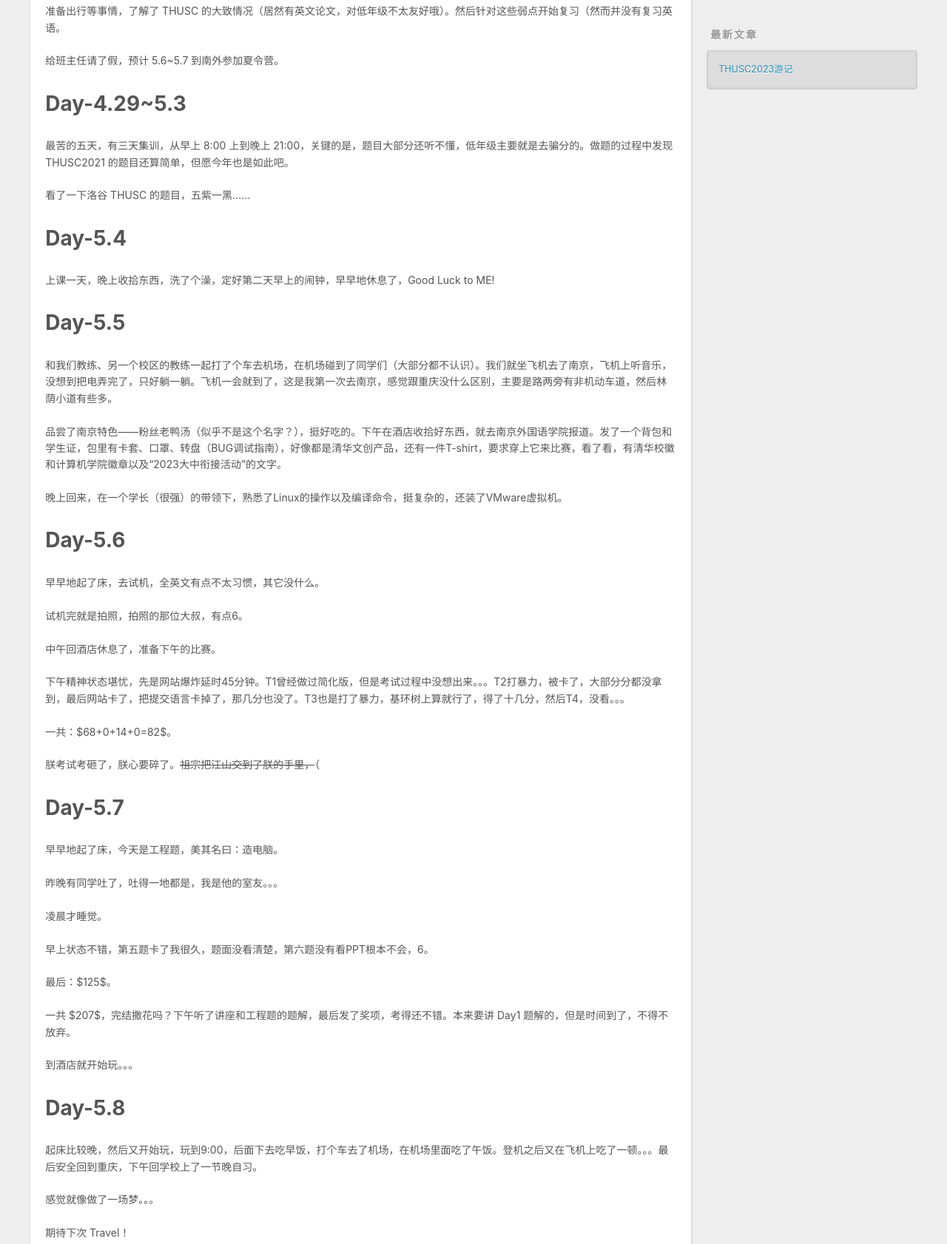
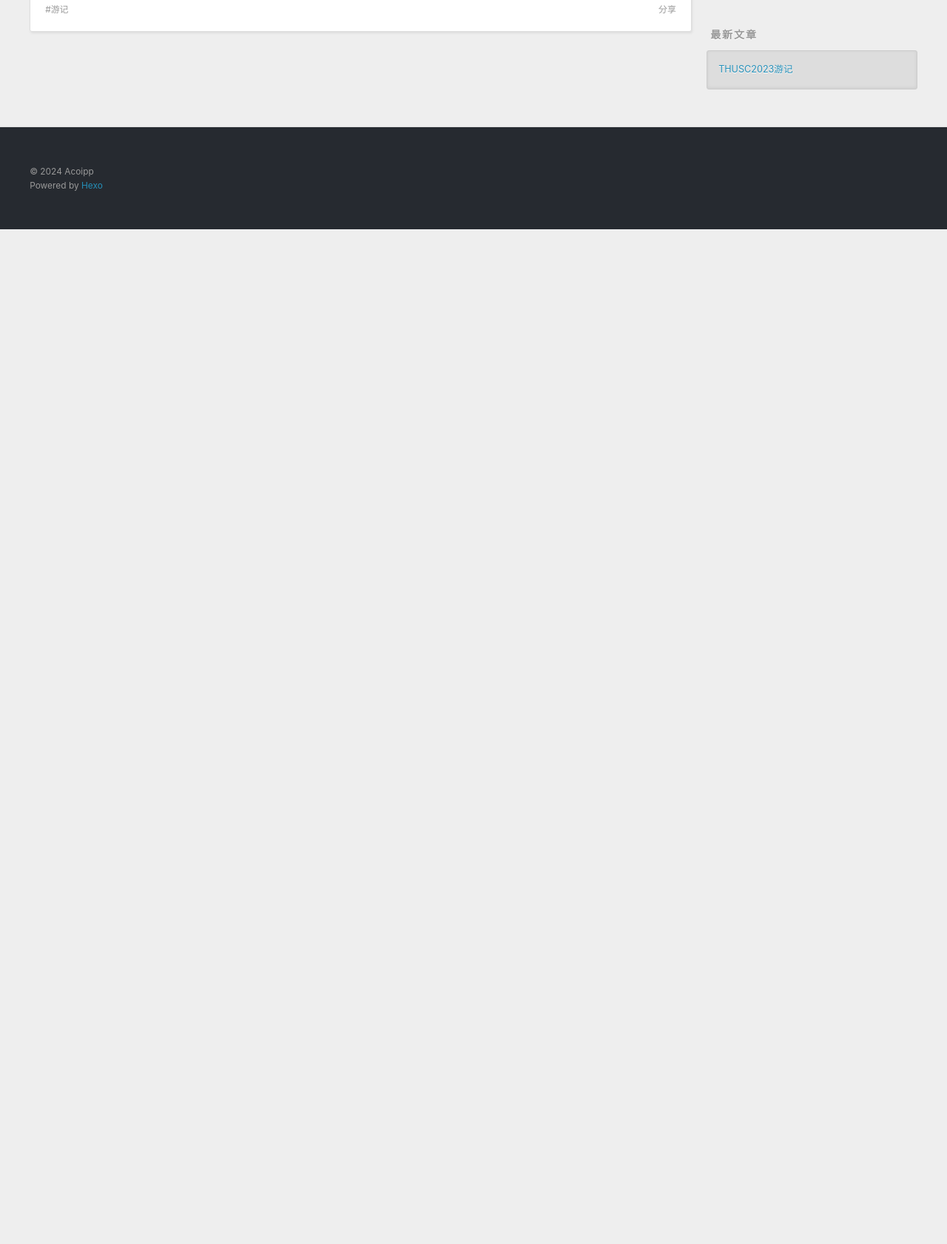
Before and after one commit to Acoipp/acoipp.github.io, a plain HTML site: page index.html in a window 1280 px wide. Shown: the part 701-2383 px from the top of the page at 74% size. After the commit the page ends 1011 px from the top, so only its background shows below. Drawn offline with Linux system fonts and the light colour scheme.

Commit message:
Site updated: 2024-01-06 21:28:57

```diff
--- a/index.html
+++ b/index.html
@@ -100,30 +100,6 @@
 
         <p>第一次写游记。。。</p>
 <h1 id="Day-4-16"><a href="#Day-4-16" class="headerlink" title="Day-4.16"></a><strong>Day-4.16</strong></h1><p>从老师那里得知 THUSC 与 PKUSC 审核通过的事情，犹豫了一会，趁着家长考虑的间隙过了一道题（，最后选择 THUSC，带队老师是我们教练。</p>
-<h1 id="Day-4-27-4-28"><a href="#Day-4-27-4-28" class="headerlink" title="Day-4.27~4.28"></a><strong>Day-4.27~4.28</strong></h1><p>准备出行等事情，了解了 THUSC 的大致情况（居然有英文论文，对低年级不太友好哦）。然后针对这些弱点开始复习（然而并没有复习英语。</p>
-<p>给班主任请了假，预计 5.6~5.7 到南外参加夏令营。</p>
-<h1 id="Day-4-29-5-3"><a href="#Day-4-29-5-3" class="headerlink" title="Day-4.29~5.3"></a><strong>Day-4.29~5.3</strong></h1><p>最苦的五天，有三天集训，从早上 8:00 上到晚上 21:00，关键的是，题目大部分还听不懂，低年级主要就是去骗分的。做题的过程中发现 THUSC2021 的题目还算简单，但愿今年也是如此吧。</p>
-<p>看了一下洛谷 THUSC 的题目，五紫一黑……</p>
-<h1 id="Day-5-4"><a href="#Day-5-4" class="headerlink" title="Day-5.4"></a><strong>Day-5.4</strong></h1><p>上课一天，晚上收拾东西，洗了个澡，定好第二天早上的闹钟，早早地休息了，Good Luck to ME!</p>
-<h1 id="Day-5-5"><a href="#Day-5-5" class="headerlink" title="Day-5.5"></a><strong>Day-5.5</strong></h1><p>和我们教练、另一个校区的教练一起打了个车去机场，在机场碰到了同学们（大部分都不认识）。我们就坐飞机去了南京，飞机上听音乐，没想到把电弄完了，只好躺一躺。飞机一会就到了，这是我第一次去南京，感觉跟重庆没什么区别，主要是路两旁有非机动车道，然后林荫小道有些多。</p>
-<p>品尝了南京特色——粉丝老鸭汤（似乎不是这个名字？），挺好吃的。下午在酒店收拾好东西，就去南京外国语学院报道。发了一个背包和学生证，包里有卡套、口罩、转盘（BUG调试指南），好像都是清华文创产品，还有一件T-shirt，要求穿上它来比赛，看了看，有清华校徽和计算机学院徽章以及“2023大中衔接活动”的文字。</p>
-<p>晚上回来，在一个学长（很强）的带领下，熟悉了Linux的操作以及编译命令，挺复杂的，还装了VMware虚拟机。</p>
-<h1 id="Day-5-6"><a href="#Day-5-6" class="headerlink" title="Day-5.6"></a><strong>Day-5.6</strong></h1><p>早早地起了床，去试机，全英文有点不太习惯，其它没什么。</p>
-<p>试机完就是拍照，拍照的那位大叔，有点6。</p>
-<p>中午回酒店休息了，准备下午的比赛。</p>
-<p>下午精神状态堪忧，先是网站爆炸延时45分钟。T1曾经做过简化版，但是考试过程中没想出来。。。T2打暴力，被卡了，大部分分都没拿到，最后网站卡了，把提交语言卡掉了，那几分也没了。T3也是打了暴力，基环树上算就行了，得了十几分，然后T4，没看。。。</p>
-<p>一共：$68+0+14+0&#x3D;82$。</p>
-<p>朕考试考砸了，朕心要碎了。<del>祖宗把江山交到了朕的手里，</del>（</p>
-<h1 id="Day-5-7"><a href="#Day-5-7" class="headerlink" title="Day-5.7"></a><strong>Day-5.7</strong></h1><p>早早地起了床，今天是工程题，美其名曰：造电脑。</p>
-<p>昨晚有同学吐了，吐得一地都是，我是他的室友。。。</p>
-<p>凌晨才睡觉。</p>
-<p>早上状态不错，第五题卡了我很久，题面没看清楚，第六题没有看PPT根本不会，6。</p>
-<p>最后：$125$。</p>
-<p>一共 $207$，完结撒花吗？下午听了讲座和工程题的题解，最后发了奖项，考得还不错。本来要讲 Day1 题解的，但是时间到了，不得不放弃。</p>
-<p>到酒店就开始玩。。。</p>
-<h1 id="Day-5-8"><a href="#Day-5-8" class="headerlink" title="Day-5.8"></a><strong>Day-5.8</strong></h1><p>起床比较晚，然后又开始玩，玩到9:00，后面下去吃早饭，打个车去了机场，在机场里面吃了午饭。登机之后又在飞机上吃了一顿。。。最后安全回到重庆，下午回学校上了一节晚自习。</p>
-<p>感觉就像做了一场梦。。。</p>
-<p>期待下次 Travel！</p>
 
           <p class="article-more-link">
             <a href="/2024/01/06/THUSC2023%E6%B8%B8%E8%AE%B0/#more">Read More</a>
```
Also changed, not shown: 2024/01/06/THUSC2023游记/index.html (+5 -4 lines).
